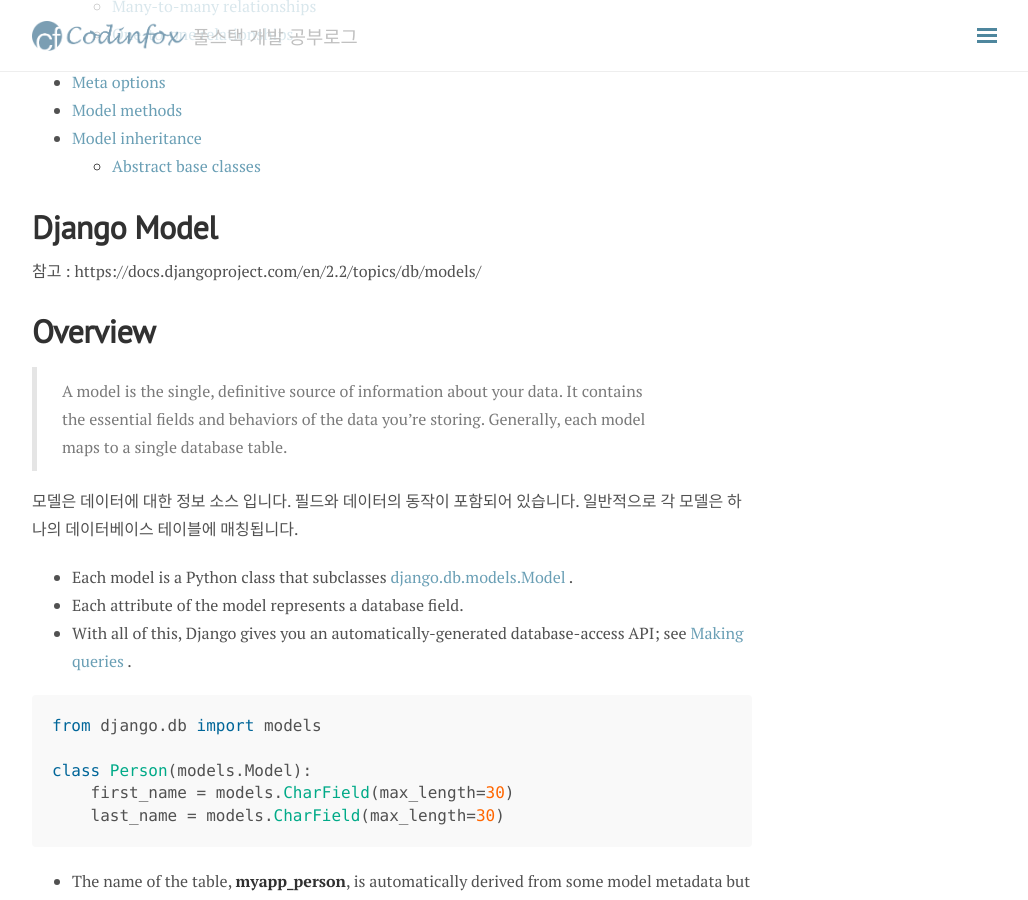
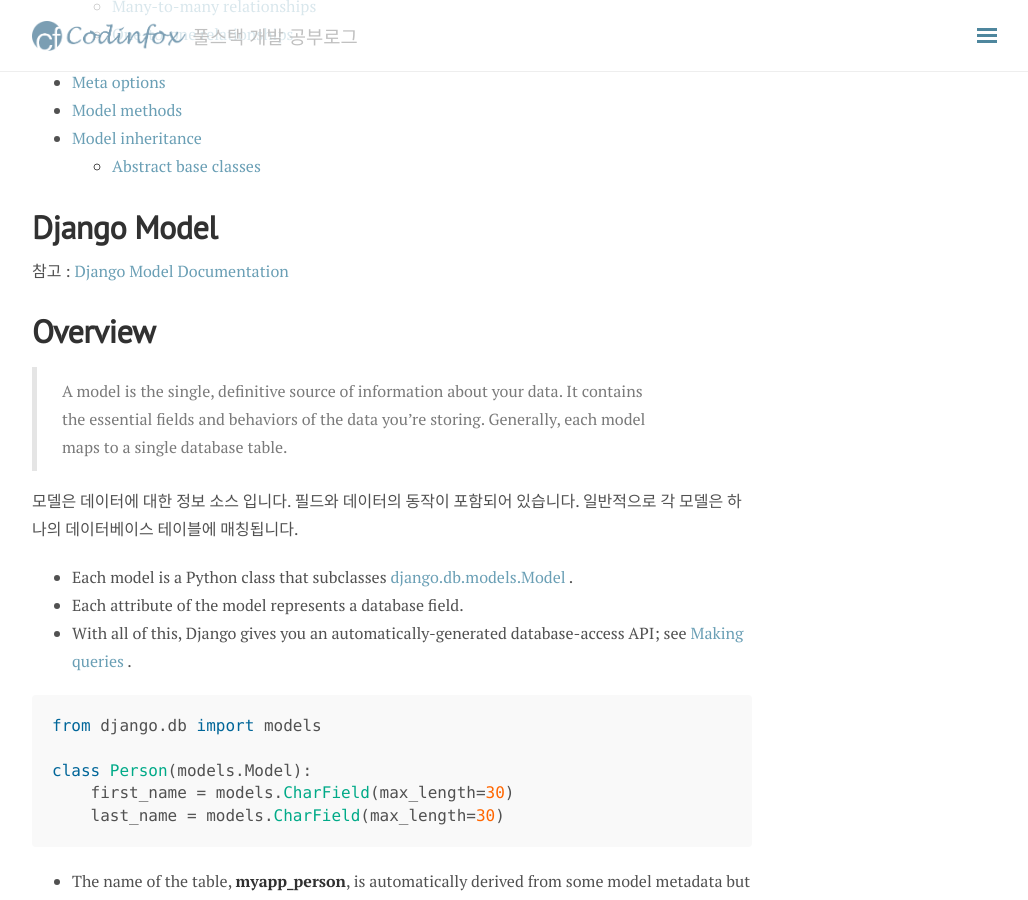
Before and after one commit to haeyong27/haeyong27.github.io, a Jekyll site: the page built from _posts/Django/2019-10-19-django-model.md, in a window 1280 px wide and 900 px high, scrolled down 344 px. Shown: the whole window, without its empty margins (248-1276 px from the left). Built offline with Jekyll 4.4.1, drawn with Linux system fonts in a browser that asks for light colours; nearby versions of some CDN libraries.

Commit message:
add link

```diff
--- a/_posts/Django/2019-10-19-django-model.md
+++ b/_posts/Django/2019-10-19-django-model.md
@@ -18,7 +18,7 @@
   - [Abstract base classes](#abstract-base-classes)
 
 # Django Model
-참고 : https://docs.djangoproject.com/en/2.2/topics/db/models/
+참고 : [Django Model Documentation](https://docs.djangoproject.com/en/2.2/topics/db/models/)
 
 # Overview
 > A model is the single, definitive source of information about your data. It contains the essential fields and behaviors of the data you’re storing. Generally, each model maps to a single database table.
```
